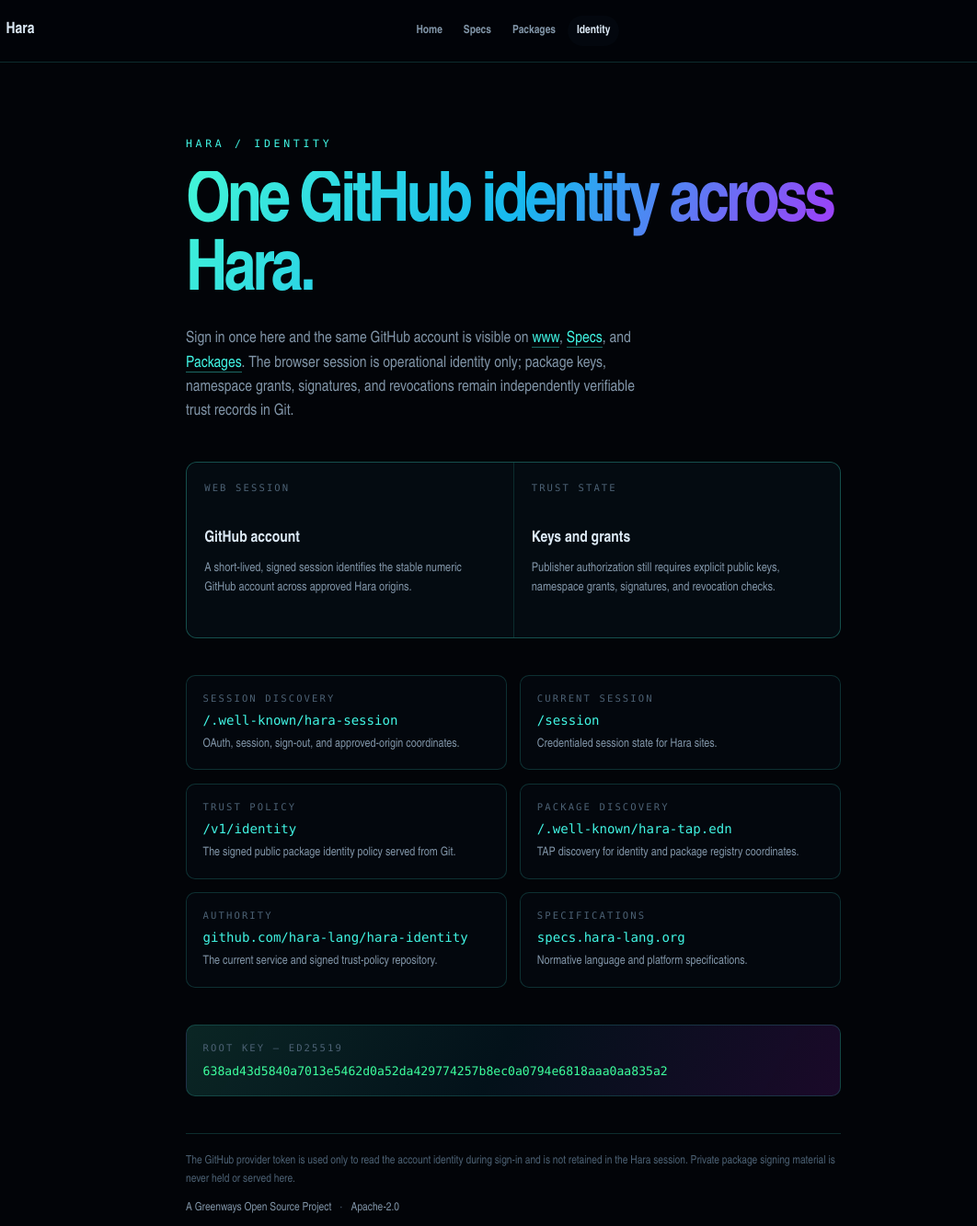
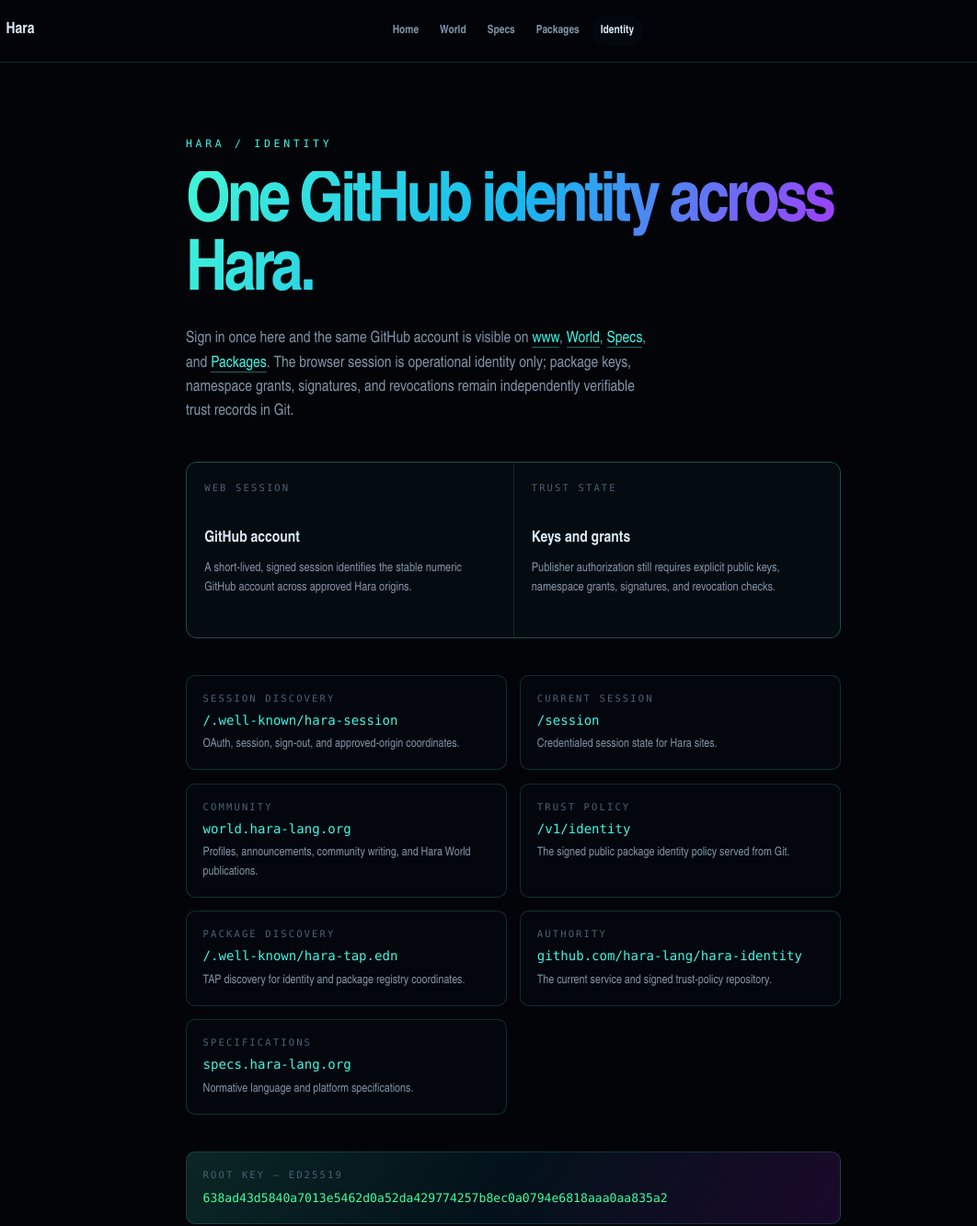
Before and after one commit to hara-lang/hara-identity, a website: page site/index.html in a window 1280 px wide. Shown: the top 1333 px of the page at 92% size, 82-1144 px from the left. Drawn offline with Linux system fonts and the light colour scheme; no server answers.

Commit message:
Link Hara World from the shared Identity service (#18)
* Link Hara World from Identity

* Test the Identity World navigation

```diff
--- a/site/index.html
+++ b/site/index.html
@@ -34,6 +34,7 @@
     </a>
     <nav aria-label="Hara ecosystem">
       <a href="https://www.hara-lang.org/">Home</a>
+      <a href="https://world.hara-lang.org/">World</a>
       <a href="https://specs.hara-lang.org/">Specs</a>
       <a href="https://packages.hara-lang.org/">Packages</a>
       <span aria-current="page">Identity</span>
@@ -47,6 +48,7 @@
     <p class="lede">
       Sign in once here and the same GitHub account is visible on
       <a href="https://www.hara-lang.org/">www</a>,
+      <a href="https://world.hara-lang.org/">World</a>,
       <a href="https://specs.hara-lang.org/">Specs</a>, and
       <a href="https://packages.hara-lang.org/">Packages</a>.
       The browser session is operational identity only; package keys,
@@ -77,6 +79,11 @@
         <span class="card-label">Current session</span>
         <span class="card-path">/session</span>
         <span class="card-note">Credentialed session state for Hara sites.</span>
+      </a>
+      <a class="card" href="https://world.hara-lang.org/">
+        <span class="card-label">Community</span>
+        <span class="card-path">world.hara-lang.org</span>
+        <span class="card-note">Profiles, announcements, community writing, and Hara World publications.</span>
       </a>
       <a class="card" href="/v1/identity">
         <span class="card-label">Trust policy</span>
```
Also changed, not shown: test/client.test.mjs (+6 -0 lines).
